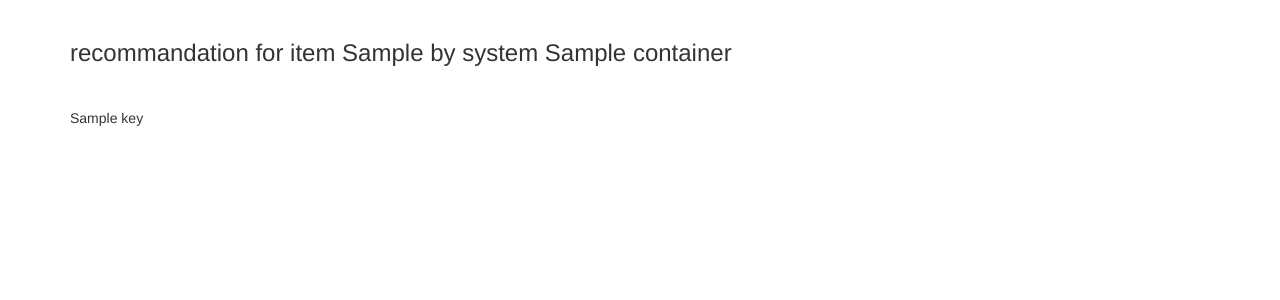
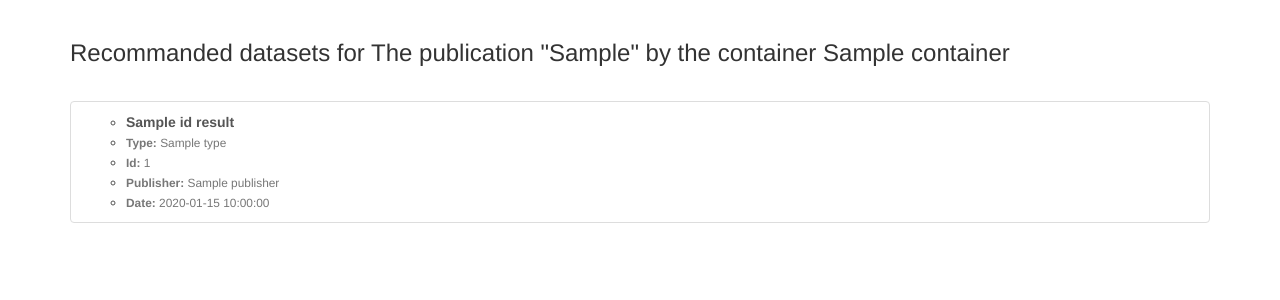
Before and after one commit to stella-project/stella-search, a Flask app: template templates/detail.html in a window 1280 px wide. Shown: the part 52-352 px from the top of the page. Run offline with Flask 2, Linux system fonts and the light colour scheme; the template is opened without the code that fills it: most values are stand-ins (such as "Sample title", 1, 10 or a date in 2020); some libraries are stand-ins or nearby versions.

Commit message:
Update detail.html

```diff
--- a/templates/detail.html
+++ b/templates/detail.html
@@ -1,21 +1,50 @@
+
 {% extends "base.html" %}
 {% import "bootstrap/wtf.html" as wtf %}
+.header {
+    cursor:pointer;
+}
+.contentList
+{
+    display:none;
+}
+{% block title %}STELLA search{% endblock %}
+{% block page_content %}
 
-{% block title %}STELLA search{% endblock %}
-
-{% block page_content %}
 <div class="mx-auto" style="margin: 0 auto; width: 500px;">
 
 </div>
 {% if results %}
-<h3>recommandation for item {{results.target_items}} by system {{results.container}}</h3>
+<h3>Recommanded datasets for The publication "{{results.target_items}}" by the container {{results.container}}</h3>
     <div style="padding-top: 25px;">
-    <ul class="list-group">
+	    <ul class="list-group">
     {% for key in results.similar_items %}
-      <h5> {{key}} </h5>
+	        <a class="list-group-item list-group-item-action flex-column align-items-start">
+            <div class="d-flex w-100 justify-content-between">
+            <div>
+			<div onmouseover="headerClicked(this);" onmouseleave="headerClickedUp(this);">
+			<ul>
+            <li class="header"> <b>{{id_results[key]['Title']}}</b> </li>
+			</ul>
+			</div>
+			<ul class="contentList">
+            <li><small class="text-muted" > <b>Type:</b> {{ id_results[key]['Type'] }}</small></li>
+			<li><small class="text-muted"> <b>Id:</b> {{ id_results[key]['Id'] }}</small></li>
+			<li><small class="text-muted"> <b>Publisher:</b> {{ id_results[key]['Publisher'] }}</small></li>
+			<li><small class="text-muted"> <b>Date:</b> {{ id_results[key]['Date'] }}</small></li>
+			</ul>
+            </div>
+			</div>
+			</a>
+    {% endfor %}
+	</ul>
+	</div>
 
-    {% endfor %}
-    </ul>
-    </div>
 {% endif %}
+<!--<script>
+function headerClicked(headerObj) {            $(headerObj).parent().find('.contentList').slideDown(10);
+	}
+function headerClickedUp(headerObj) {            $(headerObj).parent().find('.contentList').slideUp(10);
+	}
+</script>-->
 {% endblock %}
```
